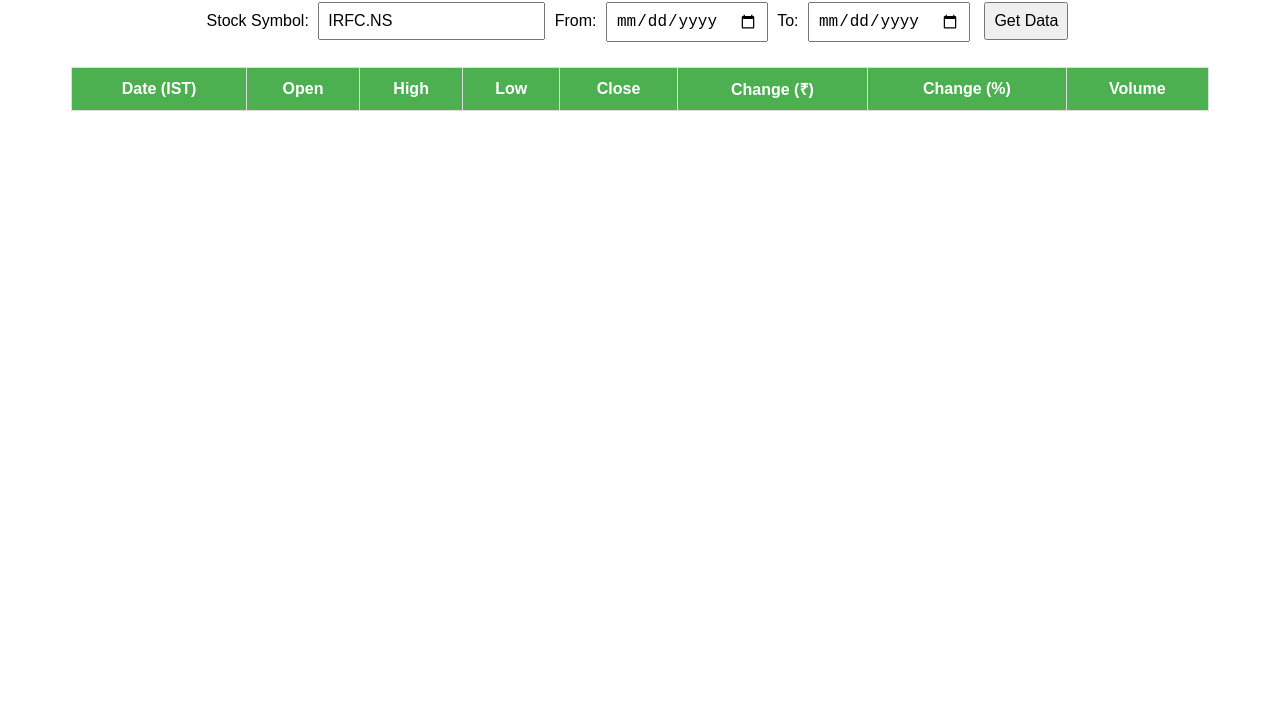
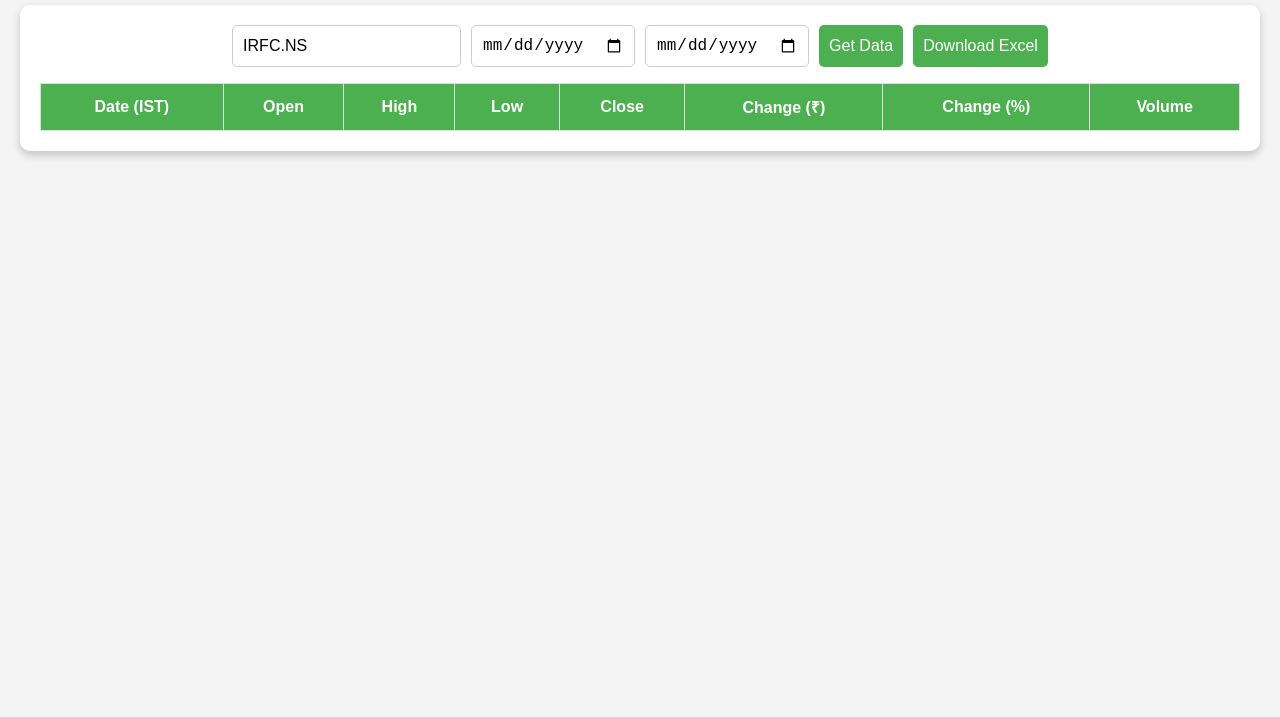
Before and after one commit to Adityarathod1/stocks, a website: page index.html in a window 1280 px wide. Shown: the part 83-800 px from the top of the page. Drawn offline with Linux system fonts and the light colour scheme.

Commit message:
added functionality to emport data in excel

```diff
--- a/index.html
+++ b/index.html
@@ -1,50 +1,152 @@
 <!DOCTYPE html>
 <html lang="en">
+
 <head>
     <meta charset="UTF-8">
     <meta name="viewport" content="width=device-width, initial-scale=1.0">
     <title>Stock Price Table</title>
+    <script src="https://cdnjs.cloudflare.com/ajax/libs/xlsx/0.18.5/xlsx.full.min.js"></script>
+    <script src="https://cdnjs.cloudflare.com/ajax/libs/FileSaver.js/2.0.5/FileSaver.min.js"></script>
+
     <style>
         body {
             font-family: Arial, sans-serif;
             text-align: center;
+            margin: 0;
+            padding: 20px;
+            background-color: #f4f4f4;
         }
+
+        .container {
+            width: 100%;
+            max-width: 1200px;
+            margin: auto;
+            padding: 20px;
+            background: white;
+            border-radius: 10px;
+            box-shadow: 0 4px 8px rgba(0, 0, 0, 0.2);
+        }
+
+        h1 {
+            color: #333;
+            margin-bottom: 10px;
+        }
+
+        .form-group {
+            display: flex;
+            flex-wrap: wrap;
+            justify-content: center;
+            gap: 10px;
+            margin-bottom: 15px;
+        }
+
+        input,
+        button {
+            padding: 10px;
+            font-size: 16px;
+            border-radius: 5px;
+            border: 1px solid #ccc;
+        }
+
+        button {
+            background: #4CAF50;
+            color: white;
+            border: none;
+            cursor: pointer;
+            transition: background 0.3s;
+        }
+
+        button:hover {
+            background: #45a049;
+        }
+
+        .loading {
+            display: none;
+            font-size: 18px;
+            color: blue;
+            margin-top: 10px;
+        }
+
+        .error {
+            color: red;
+            font-weight: bold;
+            margin-top: 10px;
+        }
+
+        .table-container {
+            width: 100%;
+            overflow-x: auto;
+            margin-top: 15px;
+        }
+
         table {
-            width: 90%;
-            margin: 20px auto;
+            width: 100%;
             border-collapse: collapse;
+            min-width: 800px;
         }
-        th, td {
+
+        th,
+        td {
             border: 1px solid #ddd;
-            padding: 10px;
+            padding: 12px;
             text-align: center;
         }
+
         th {
             background-color: #4CAF50;
             color: white;
         }
-        input, button {
+
+        .positive-row {
+            color: green;
+            font-weight: bold;
+        }
+
+        .negative-row {
+            color: red;
+            font-weight: bold;
+        }
+
+        @media (max-width: 768px) {
+            .form-group {
+                flex-direction: column;
+                align-items: center;
+            }
+
+            input,
+            button {
+                width: 90%;
+            }
+
+            table {
+                font-size: 14px;
+            }
+
+            th,
+            td {
                 padding: 8px;
-            margin: 5px;
-            font-size: 16px;
+            }
         }
     </style>
 </head>
+
 <body>
 
     <h1>Stock Price Data</h1>
 
-    <label for="symbol">Stock Symbol:</label>
-    <input type="text" id="symbol" value="IRFC.NS">
+    <div class="container">
+        <div class="form-group">
+            <input type="text" id="symbol" value="IRFC.NS" placeholder="Enter stock symbol">
+            <input type="date" id="from">
+            <input type="date" id="to">
+            <button onclick="fetchStockData()">Get Data</button>
+            <button onclick="exportToExcel()">Download Excel</button>
+        </div>
 
-    <label for="fromDate">From:</label>
-    <input type="date" id="fromDate">
+        <p id="loading" class="loading">Fetching data... Please wait.</p>
+        <p id="error" class="error"></p>
 
-    <label for="toDate">To:</label>
-    <input type="date" id="toDate">
-
-    <button onclick="fetchStockData()">Get Data</button>
-
+        <div class="table-container">
             <table>
                 <thead>
                     <tr>
@@ -60,32 +162,47 @@
                 </thead>
                 <tbody id="stockTableBody"></tbody>
             </table>
+        </div>
+    </div>
 
     <script>
+        let stockData = [];
+
         async function fetchStockData() {
             const symbol = document.getElementById("symbol").value;
-            const fromDate = document.getElementById("fromDate").value;
-            const toDate = document.getElementById("toDate").value;
+            const from = document.getElementById("from").value;
+            const to = document.getElementById("to").value;
+            const loading = document.getElementById("loading");
+            const error = document.getElementById("error");
+            const tableBody = document.getElementById("stockTableBody");
 
-            if (!symbol || !fromDate || !toDate) {
-                alert("Please enter stock symbol, from date, and to date.");
+            if (!from || !to) {
+                error.textContent = "⚠️ Please select both from and to dates.";
                 return;
             }
 
-            const response = await fetch(`http://15.207.170.252:40000/stock/${symbol}?from=${fromDate}&to=${toDate}`);
-            const data = await response.json();
+            loading.style.display = "block";
+            error.textContent = "";
+            tableBody.innerHTML = "";
 
-            const tableBody = document.getElementById("stockTableBody");
-            tableBody.innerHTML = ""; // Clear previous data
+            try {
+                const response = await fetch(`http://15.207.170.252:4000/stock/${symbol}?from=${from}&to=${to}`);
 
-            if (data.length === 0) {
-                tableBody.innerHTML = `<tr><td colspan="8">No data available</td></tr>`;
-                return;
+                if (!response.ok) {
+                    throw new Error("Failed to fetch stock data. Please check the stock symbol and date range.");
                 }
 
-            data.forEach(stock => {
+                stockData = await response.json();
+
+                if (stockData.length === 0) {
+                    throw new Error("No data found for the given date range.");
+                }
+
+                stockData.forEach(stock => {
+                    const rowClass = stock.change < 0 ? "negative-row" : "positive-row";
+
                     const row = `
-                    <tr>
+                        <tr class="${rowClass}">
                             <td>${stock.date}</td>
                             <td>${stock.open}</td>
                             <td>${stock.high}</td>
@@ -98,8 +215,71 @@
                     `;
                     tableBody.innerHTML += row;
                 });
+
+            } catch (err) {
+                error.textContent = `⚠️ ${err.message}`;
+            } finally {
+                loading.style.display = "none";
             }
+        }
+
+        function exportToExcel() {
+            if (stockData.length === 0) {
+                alert("⚠️ No data available to export.");
+                return;
+            }
+
+            const from = document.getElementById("from").value;
+            const to = document.getElementById("to").value;
+            const filename = `Stock_Data_${from}_to_${to}.xlsx`;
+
+            const worksheet = XLSX.utils.json_to_sheet([]);
+
+            // Add headers with styling
+            XLSX.utils.sheet_add_aoa(worksheet, [
+                ["Date (IST)", "Open", "High", "Low", "Close", "Change (₹)", "Change (%)", "Volume"]
+            ], { origin: "A1" });
+
+            // Apply styles to the header row
+            const headerStyle = {
+                font: { bold: true, color: { rgb: "FFFFFF" } },
+                fill: { fgColor: { rgb: "4CAF50" } }
+            };
+
+            stockData.forEach((stock, index) => {
+                const rowIndex = index + 2; // Excel rows start from 1, so add 2 to avoid header
+                const rowColor = stock.change < 0 ? "FFCCCC" : "CCFFCC"; // Red for negative, Green for positive
+
+                XLSX.utils.sheet_add_aoa(worksheet, [[
+                    stock.date, stock.open, stock.high, stock.low, stock.close,
+                    stock.change, stock.changePercentage, stock.volume
+                ]], { origin: `A${rowIndex}` });
+
+                // Apply background color to row
+                const range = `A${rowIndex}:H${rowIndex}`;
+                worksheet[range] = worksheet[range] || {};
+                worksheet[range].s = { fill: { fgColor: { rgb: rowColor } } };
+            });
+
+            // Apply header styling to each column
+            const range = XLSX.utils.decode_range(worksheet["!ref"]);
+            for (let col = range.s.c; col <= range.e.c; col++) {
+                const cellRef = XLSX.utils.encode_cell({ r: 0, c: col });
+                if (worksheet[cellRef]) worksheet[cellRef].s = headerStyle;
+            }
+
+            // Create workbook and export
+            const workbook = XLSX.utils.book_new();
+            XLSX.utils.book_append_sheet(workbook, worksheet, "Stock Data");
+
+            const excelBuffer = XLSX.write(workbook, { bookType: 'xlsx', type: 'array' });
+            const data = new Blob([excelBuffer], { type: 'application/vnd.openxmlformats-officedocument.spreadsheetml.sheet' });
+
+            saveAs(data, filename);
+        }
+
     </script>
 
 </body>
+
 </html>
--- a/package.json
+++ b/package.json
@@ -13,8 +13,10 @@
   "dependencies": {
     "cors": "^2.8.5",
     "express": "^4.21.2",
+    "file-saver": "^2.0.5",
     "nodemon": "^3.1.9",
     "table": "^6.9.0",
+    "xlsx": "^0.18.5",
     "yahoo-finance2": "^2.13.3"
   }
 }
```
Also changed, not shown: 2 other files. Lines whose indentation alone changed are shown as unchanged.
